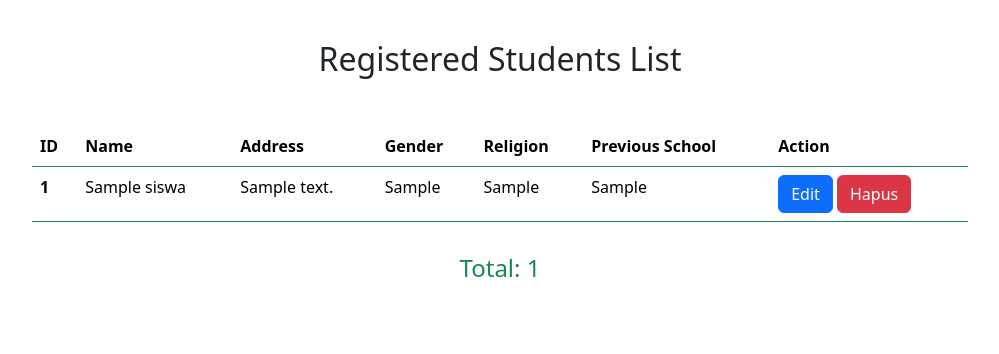
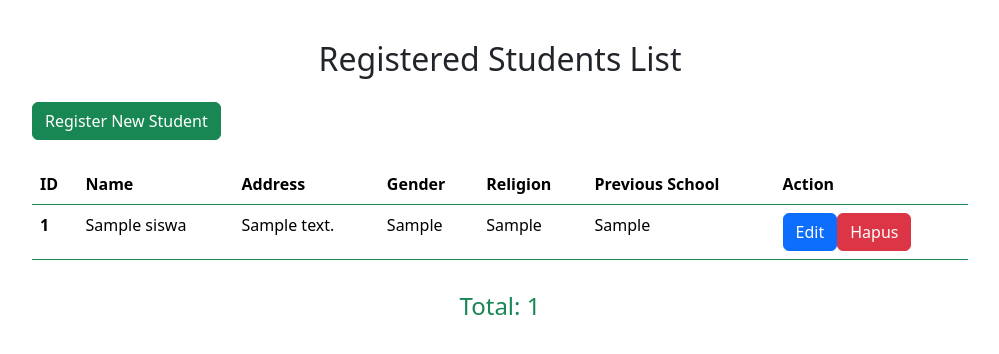
Before and after one commit to ZetsuX/simple-student-admission, a PHP site: page /list-siswa.php in a window 1280 px wide. Shown: the part 56-410 px from the top of the page, without its empty margins (140-1139 px from the left). Run offline with PHP 8.4, Linux system fonts and the light colour scheme; tables that the repository leaves empty or names only in its code hold one stand-in row (values such as "Sample post").

Commit message:
feat: add register button to list

```diff
--- a/list-siswa.php
+++ b/list-siswa.php
@@ -28,7 +28,8 @@
     </nav>
 
     <div class="container w-75 mt-4 py-3">
-        <h2 class="mb-5 text-center">Registered Students List</h2>
+        <h2 class="mb-4 text-center">Registered Students List</h2>
+        <a class='mb-4 btn btn-success text-decoration-none' href='form-daftar.php'>Register New Student</a>
         <table class="table border-success">
             <thead>
                 <tr>
@@ -57,7 +58,7 @@
                     echo "<td>".$siswa['sekolah_asal']."</td>";
 
                     echo "<td>";
-                    echo "<a class='btn btn-primary text-decoration-none' href='form-edit.php?id=".$siswa['id']."'>Edit</a> ";
+                    echo "<a class='btn btn-primary text-decoration-none' href='form-edit.php?id=".$siswa['id']."'>Edit</a>";
                     echo "<a class='btn btn-danger text-decoration-none' href='hapus.php?id=".$siswa['id']."'>Hapus</a>";
                     echo "</td>";
 
```
